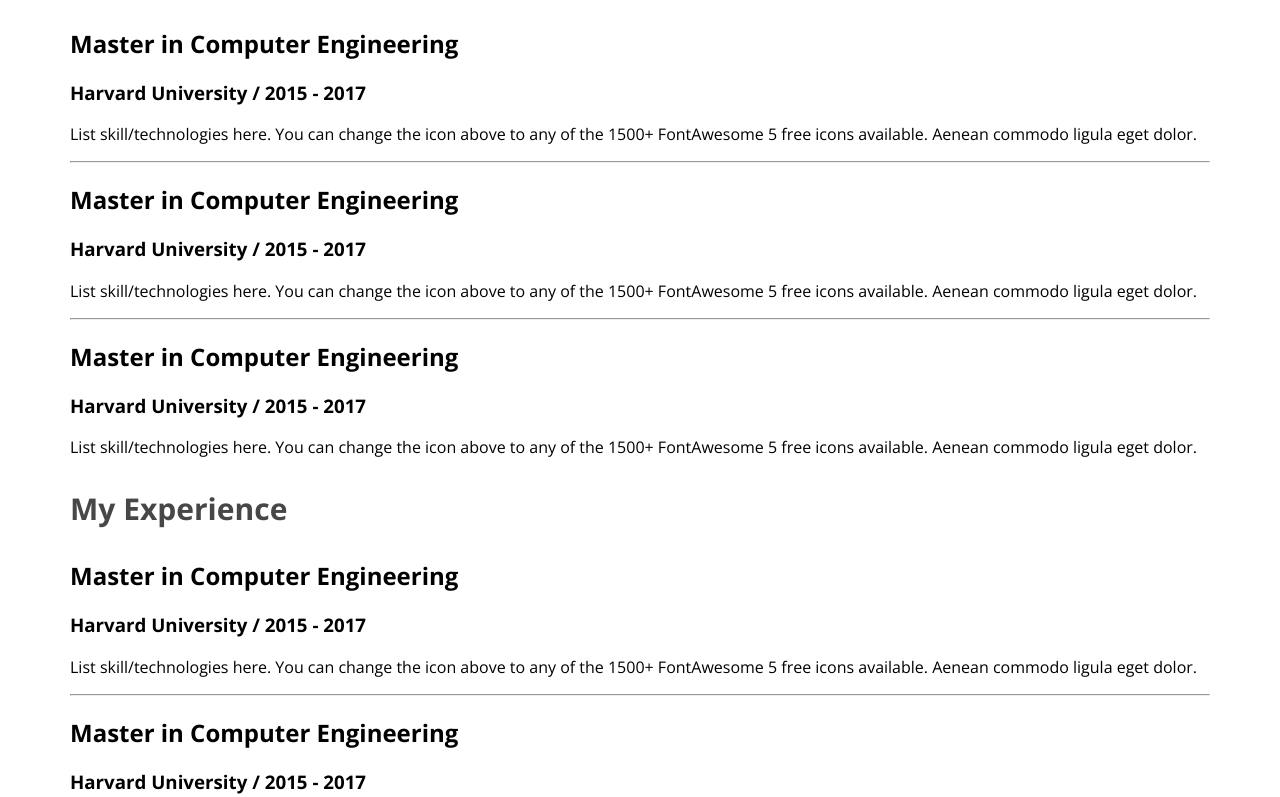
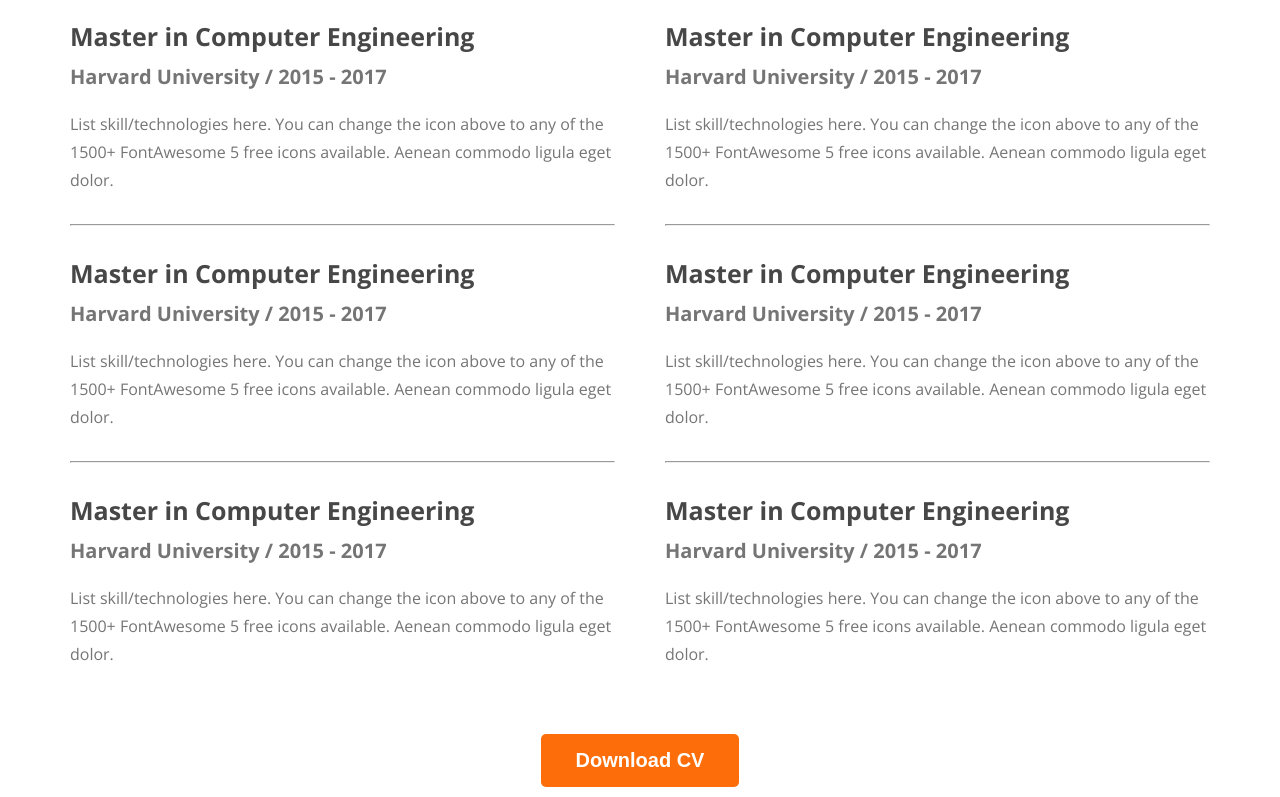
Before and after one commit to MDgaddafi/gaddafi-sarker, a plain HTML site: page index.html in a window 1280 px wide. Shown: the part 2553-3350 px from the top of the page. Drawn offline with nearby package versions, Linux system fonts and the light colour scheme.

Commit message:
Finsh the resume

```diff
--- a/index.html
+++ b/index.html
@@ -128,6 +128,9 @@
                     </div>
                 </div>
             </div>
+            <div class="download-cv">
+                <button class="btn-primary">Download CV</button>
+            </div>
         </section>
     </main>
     <footer>
--- a/styles/portfolio.css
+++ b/styles/portfolio.css
@@ -184,9 +184,49 @@
 }
 
 /*   Resume Section Styles */
+.section-title{
+    color: #474747;
+font-size: 30px;
+font-weight: 700;
+}
 
 .resume-column-title {
     color: #474747;
     font-size: 30px;
     font-weight: 700;
 }
+
+.resume-container {
+    display: flex;
+    gap: 50px;
+}
+
+.resume-item-title {
+    color: #474747;
+    font-size: 25px;
+    font-weight: 700;
+    margin-bottom: 10px;
+}
+
+.resume-item-instuitute {
+    color: #757575;
+    font-size: 20px;
+    font-weight: 600;
+    margin-bottom: 20px;
+    margin-top: 0px;
+}
+
+.resume-item-description {
+    color: #757575;
+    font-size: 16px;
+    font-weight: 400;
+    line-height: 28px;
+}
+.resume-container hr{
+    margin: 30px 0px;
+}
+.download-cv{
+    text-align: center;
+    margin-top: 50px;
+    margin-bottom: 113px;
+}
```
